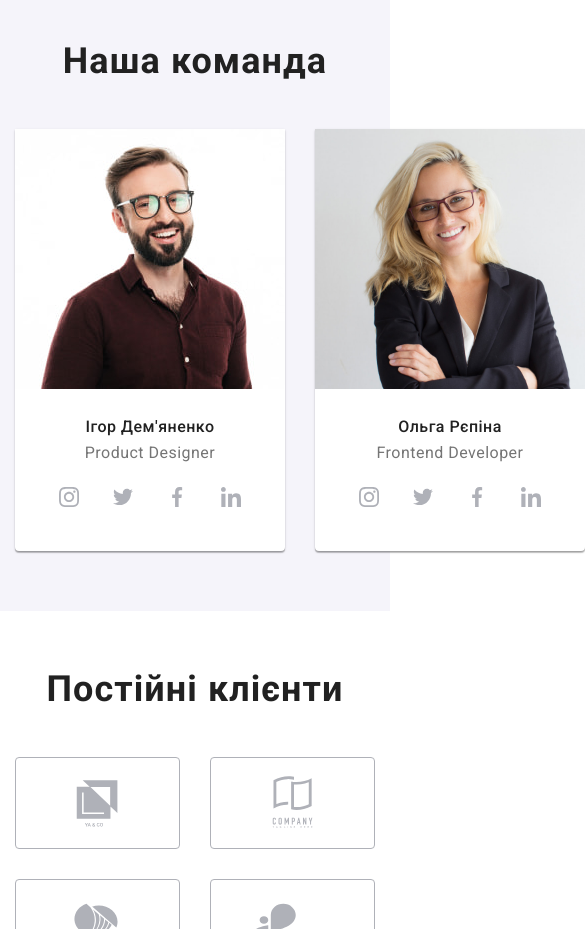
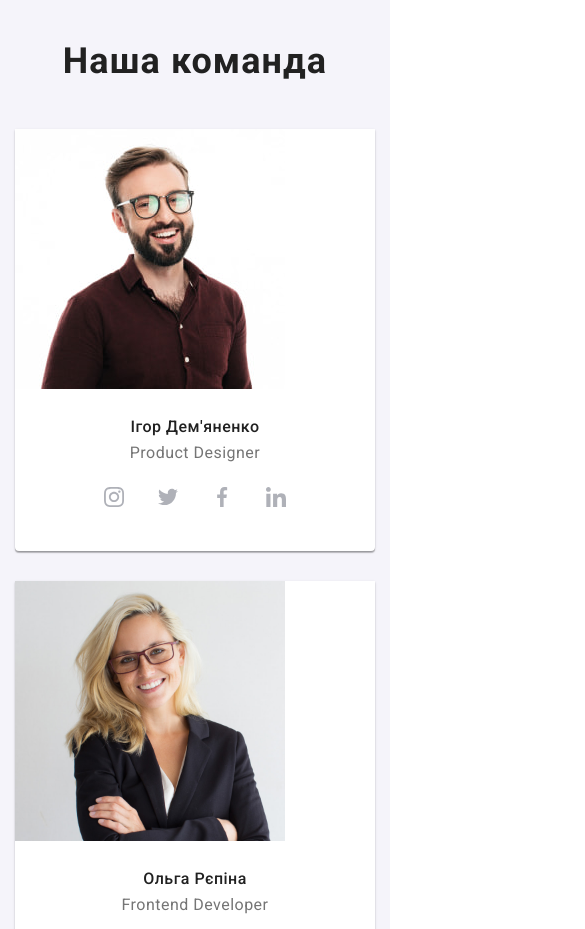
Before and after one commit to NataliiaLuk/goit-markup-hw-08, a plain HTML site: page index.html in a window 390 px wide. Shown: the part 1620-2549 px from the top of the page, 585 px wide, since content can reach past the window. Drawn offline with nearby package versions, Linux system fonts and the light colour scheme; files that its build step writes are made by us from their sources.

Commit message:
Update _team.scss

```diff
--- a/sass/components/_team.scss
+++ b/sass/components/_team.scss
@@ -3,16 +3,39 @@
 }
 
 .team__list {
-    display: flex;
+display: flex;
+flex-wrap: wrap;
+
+@include mq(mobile-only) {
+    display: block;
+}
+
+@include mq(tablet-only) {
+    gap: 30px;
+}
 }
 
 .team__member {
-    width: 270px;
-    margin-right: 30px;
     border-radius: 0px 0px 4px 4px;
 
     background: #FFF;
     box-shadow: 0px 2px 1px 0px rgba(0, 0, 0, 0.20), 0px 1px 1px 0px rgba(0, 0, 0, 0.14), 0px 1px 3px 0px rgba(0, 0, 0, 0.12);
+
+    @include mq(mobile-only){
+        width: 100%;
+        &:not(:last-child) {
+            margin-bottom: 30px;
+        }
+          }
+
+    @include mq(tablet-only) {
+        flex-basis: calc((100% - 30px) / 2);
+    }
+    @include mq(desktop) {
+        width: 270px;
+        margin-right: 30px;
+    }
+
 }
 
 .team__member:last-child {
```
